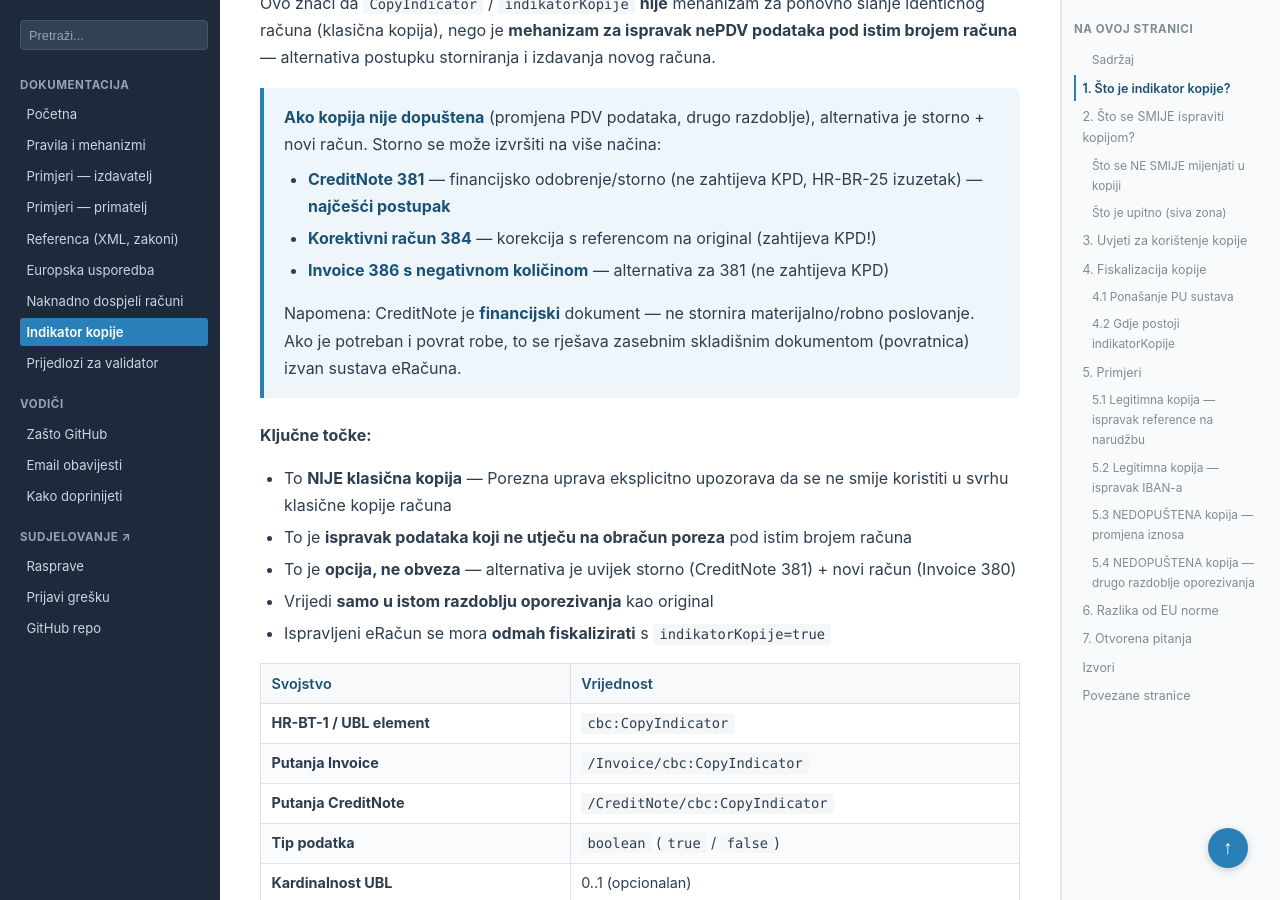
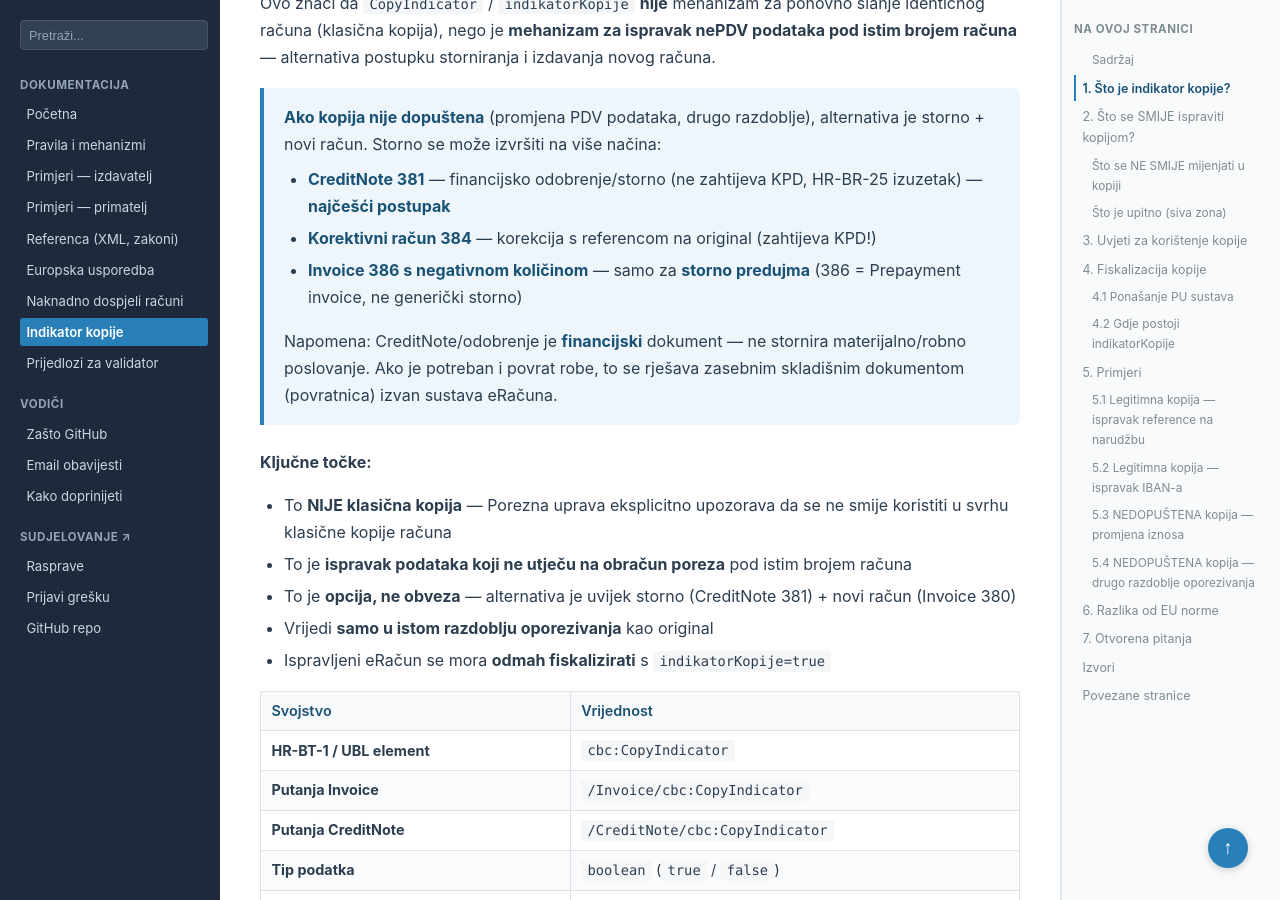
Before and after one commit to dageci/eracun-fiskalizacija-datumi, a Jekyll site: the page built from docs/indikator-kopije.md, in a window 1280 px wide and 900 px high, scrolled down 1738 px. Built offline with Jekyll 4.4.1, drawn with Linux system fonts in a browser that asks for light colours.

Commit message:
386 negativna količina ograničen na storno predujma (386 = Prepayment invoice)

```diff
--- a/docs/indikator-kopije.md
+++ b/docs/indikator-kopije.md
@@ -34,9 +34,9 @@ Ovo znači da `CopyIndicator` / `indikatorKopije` **nije** mehanizam za ponovno
 > **Ako kopija nije dopuštena** (promjena PDV podataka, drugo razdoblje), alternativa je storno + novi račun. Storno se može izvršiti na više načina:
 > - **CreditNote 381** — financijsko odobrenje/storno (ne zahtijeva KPD, HR-BR-25 izuzetak) — **najčešći postupak**
 > - **Korektivni račun 384** — korekcija s referencom na original (zahtijeva KPD!)
-> - **Invoice 386 s negativnom količinom** — alternativa za 381 (ne zahtijeva KPD)
+> - **Invoice 386 s negativnom količinom** — samo za **storno predujma** (386 = Prepayment invoice, ne generički storno)
 >
-> Napomena: CreditNote je **financijski** dokument — ne stornira materijalno/robno poslovanje. Ako je potreban i povrat robe, to se rješava zasebnim skladišnim dokumentom (povratnica) izvan sustava eRačuna.
+> Napomena: CreditNote/odobrenje je **financijski** dokument — ne stornira materijalno/robno poslovanje. Ako je potreban i povrat robe, to se rješava zasebnim skladišnim dokumentom (povratnica) izvan sustava eRačuna.
 
 **Ključne točke:**
 
```
